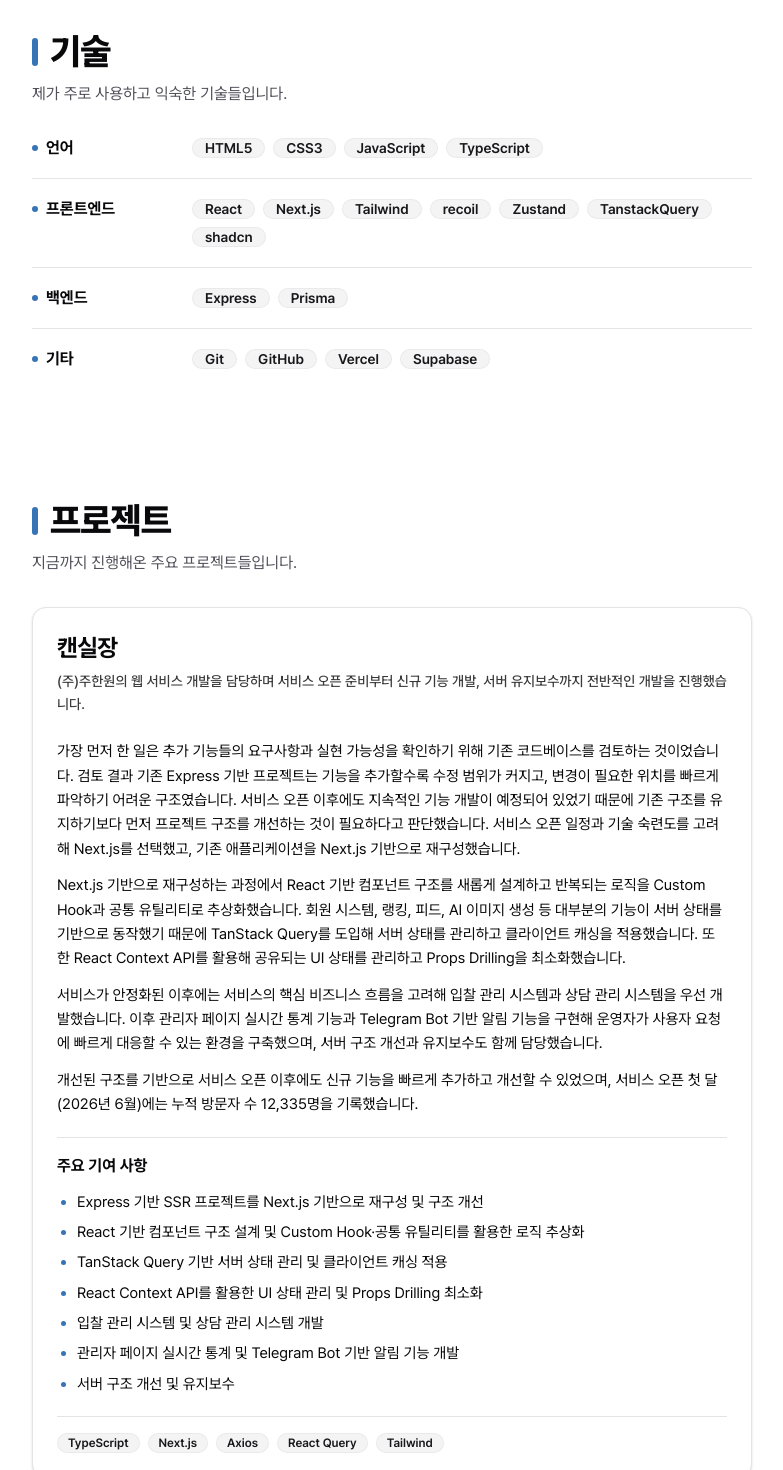
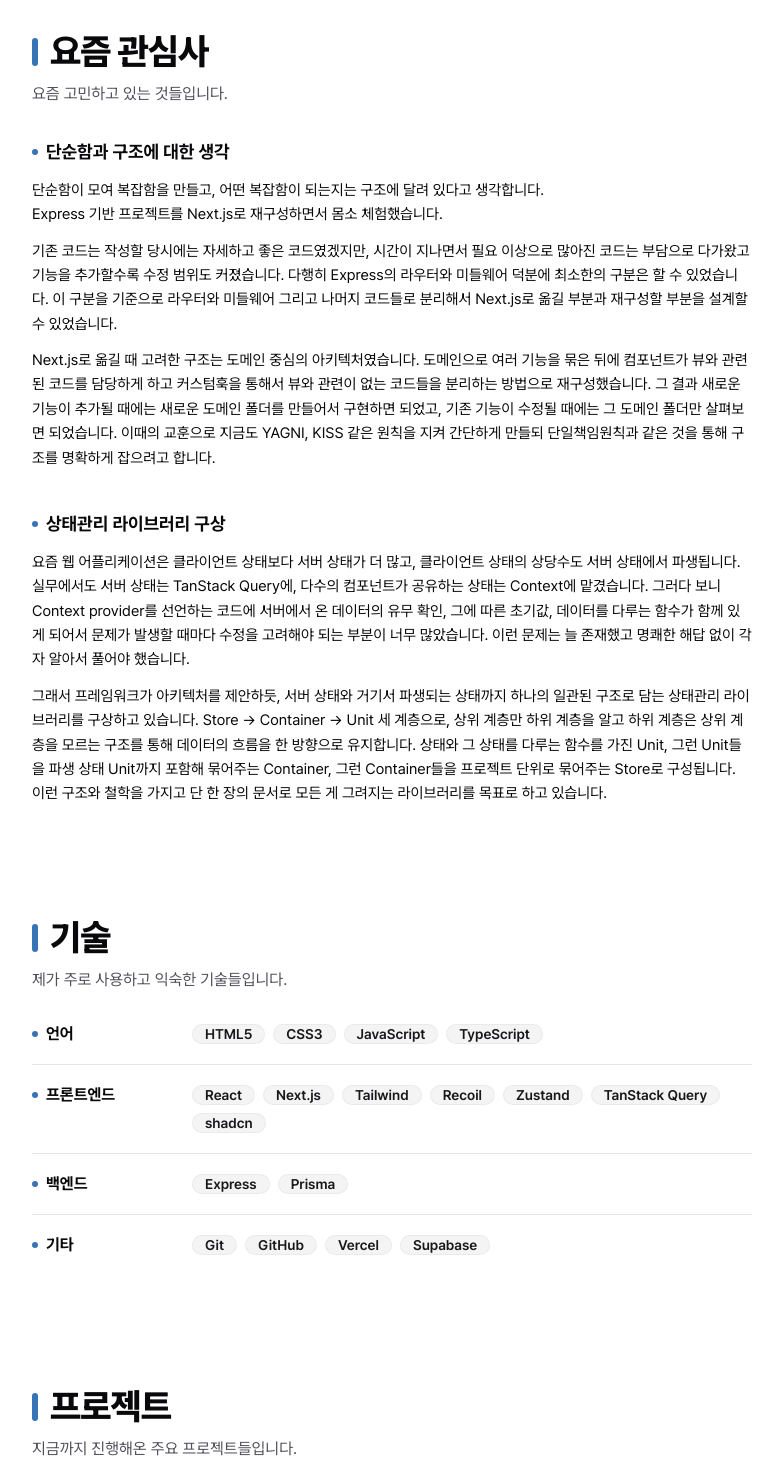
Before and after one commit to DL-Berkey/MyPortfolio, a Next.js app: page / in a window 1280 px wide. Shown: the part 580-2050 px from the top of the page, without its empty margins (248-1031 px from the left). Built offline with nearby package versions, Linux system fonts and the light colour scheme.

Commit message:
- add: Interest section - edit: refine contents of About.tsx, Skill.tsx, Project.tsx

```diff
--- a/app/page.tsx
+++ b/app/page.tsx
@@ -1,4 +1,5 @@
 import About from "@/components/section/About"
+import Interest from "@/components/section/Interest"
 import Skill from "@/components/section/Skill"
 import Project from "@/components/section/Project"
 
@@ -6,6 +7,7 @@ export default function Page() {
     return (
         <div className="flex flex-col gap-24 py-10 md:gap-28">
             <About />
+            <Interest />
             <Skill />
             <Project />
         </div>
--- a/components/section/About.tsx
+++ b/components/section/About.tsx
@@ -29,12 +29,11 @@ const About = () => {
                 </h1>
                 <div className="flex max-w-xl flex-col gap-3 text-base leading-relaxed break-keep text-foreground sm:text-lg">
                     <p>
-                        작은 아이디어라도 빠르게 구현해 보고, 피드백을 통해
+                        작은 아이디어라도 빠르게 구현해 보고, 피드백을 받아
                         조금씩 개선해 나가는 과정을 좋아합니다.
                     </p>
                     <p>
-                        유지보수가 쉽고, 확장 가능하며, 재사용 가능한 코드를
-                        작성하기 위해 노력합니다.
+                        코드는 간단하게, 구조는 명확하게 만들려고 노력합니다.
                     </p>
                 </div>
             </div>
--- /dev/null
+++ b/components/section/Interest.tsx
@@ -0,0 +1,49 @@
+import SectionTitle from "./SectionTitle"
+
+const interestList = [
+    {
+        title: "단순함과 구조에 대한 생각",
+        content: [
+            "단순함이 모여 복잡함을 만들고, 어떤 복잡함이 되는지는 구조에 달려 있다고 생각합니다.\nExpress 기반 프로젝트를 Next.js로 재구성하면서 몸소 체험했습니다.",
+            "기존 코드는 작성할 당시에는 자세하고 좋은 코드였겠지만, 시간이 지나면서 필요 이상으로 많아진 코드는 부담으로 다가왔고 기능을 추가할수록 수정 범위도 커졌습니다. 다행히 Express의 라우터와 미들웨어 덕분에 최소한의 구분은 할 수 있었습니다. 이 구분을 기준으로 라우터와 미들웨어 그리고 나머지 코드들로 분리해서 Next.js로 옮길 부분과 재구성할 부분을 설계할 수 있었습니다.",
+            "Next.js로 옮길 때 고려한 구조는 도메인 중심의 아키텍처였습니다. 도메인으로 여러 기능을 묶은 뒤에 컴포넌트가 뷰와 관련된 코드를 담당하게 하고 커스텀훅을 통해서 뷰와 관련이 없는 코드들을 분리하는 방법으로 재구성했습니다. 그 결과 새로운 기능이 추가될 때에는 새로운 도메인 폴더를 만들어서 구현하면 되었고, 기존 기능이 수정될 때에는 그 도메인 폴더만 살펴보면 되었습니다. 이때의 교훈으로 지금도 YAGNI, KISS 같은 원칙을 지켜 간단하게 만들되 단일책임원칙과 같은 것을 통해 구조를 명확하게 잡으려고 합니다.",
+        ],
+    },
+    {
+        title: "상태관리 라이브러리 구상",
+        content: [
+            "요즘 웹 어플리케이션은 클라이언트 상태보다 서버 상태가 더 많고, 클라이언트 상태의 상당수도 서버 상태에서 파생됩니다. 실무에서도 서버 상태는 TanStack Query에, 다수의 컴포넌트가 공유하는 상태는 Context에 맡겼습니다. 그러다 보니 Context provider를 선언하는 코드에 서버에서 온 데이터의 유무 확인, 그에 따른 초기값, 데이터를 다루는 함수가 함께 있게 되어서 문제가 발생할 때마다 수정을 고려해야 되는 부분이 너무 많았습니다. 이런 문제는 늘 존재했고 명쾌한 해답 없이 각자 알아서 풀어야 했습니다.",
+            "그래서 프레임워크가 아키텍처를 제안하듯, 서버 상태와 거기서 파생되는 상태까지 하나의 일관된 구조로 담는 상태관리 라이브러리를 구상하고 있습니다. Store → Container → Unit 세 계층으로, 상위 계층만 하위 계층을 알고 하위 계층은 상위 계층을 모르는 구조를 통해 데이터의 흐름을 한 방향으로 유지합니다. 상태와 그 상태를 다루는 함수를 가진 Unit, 그런 Unit들을 파생 상태 Unit까지 포함해 묶어주는 Container, 그런 Container들을 프로젝트 단위로 묶어주는 Store로 구성됩니다. 이런 구조와 철학을 가지고 단 한 장의 문서로 모든 게 그려지는 라이브러리를 목표로 하고 있습니다.",
+        ],
+    },
+]
+
+const Interest = () => {
+    return (
+        <section id="interest" className="scroll-mt-24">
+            <SectionTitle
+                title="요즘 관심사"
+                description="요즘 고민하고 있는 것들입니다."
+            />
+            <div className="mt-8 flex flex-col gap-10">
+                {interestList.map((interest, idx) => (
+                    <div key={idx} className="flex flex-col gap-3">
+                        <div className="flex items-center gap-2">
+                            <span className="size-1.5 rounded-full bg-primary" />
+                            <h3 className="text-lg font-bold">
+                                {interest.title}
+                            </h3>
+                        </div>
+                        <div className="flex flex-col gap-3 text-[15px] leading-relaxed whitespace-pre-line text-foreground">
+                            {interest.content.map((paragraph, i) => (
+                                <p key={i}>{paragraph}</p>
+                            ))}
+                        </div>
+                    </div>
+                ))}
+            </div>
+        </section>
+    )
+}
+
+export default Interest
--- a/components/section/Project.tsx
+++ b/components/section/Project.tsx
@@ -20,36 +20,37 @@ const projectList: ProjectList = [
     {
         title: "캔실장",
         description:
-            "(주)주한원의 웹 서비스 개발을 담당하며 서비스 오픈 준비부터 신규 기능 개발, 서버 유지보수까지 전반적인 개발을 진행했습니다.",
+            "(주)주한원의 웹 서비스를 맡아 서비스 오픈 준비부터 신규 기능 개발, 서버 유지보수까지 전반적으로 담당했습니다.",
         content: [
-            "가장 먼저 한 일은 추가 기능들의 요구사항과 실현 가능성을 확인하기 위해 기존 코드베이스를 검토하는 것이었습니다. 검토 결과 기존 Express 기반 프로젝트는 기능을 추가할수록 수정 범위가 커지고, 변경이 필요한 위치를 빠르게 파악하기 어려운 구조였습니다. 서비스 오픈 이후에도 지속적인 기능 개발이 예정되어 있었기 때문에 기존 구조를 유지하기보다 먼저 프로젝트 구조를 개선하는 것이 필요하다고 판단했습니다. 서비스 오픈 일정과 기술 숙련도를 고려해 Next.js를 선택했고, 기존 애플리케이션을 Next.js 기반으로 재구성했습니다.",
-            "Next.js 기반으로 재구성하는 과정에서 React 기반 컴포넌트 구조를 새롭게 설계하고 반복되는 로직을 Custom Hook과 공통 유틸리티로 추상화했습니다. 회원 시스템, 랭킹, 피드, AI 이미지 생성 등 대부분의 기능이 서버 상태를 기반으로 동작했기 때문에 TanStack Query를 도입해 서버 상태를 관리하고 클라이언트 캐싱을 적용했습니다. 또한 React Context API를 활용해 공유되는 UI 상태를 관리하고 Props Drilling을 최소화했습니다.",
-            "서비스가 안정화된 이후에는 서비스의 핵심 비즈니스 흐름을 고려해 입찰 관리 시스템과 상담 관리 시스템을 우선 개발했습니다. 이후 관리자 페이지 실시간 통계 기능과 Telegram Bot 기반 알림 기능을 구현해 운영자가 사용자 요청에 빠르게 대응할 수 있는 환경을 구축했으며, 서버 구조 개선과 유지보수도 함께 담당했습니다.",
-            "개선된 구조를 기반으로 서비스 오픈 이후에도 신규 기능을 빠르게 추가하고 개선할 수 있었으며, 서비스 오픈 첫 달(2026년 6월)에는 누적 방문자 수 12,335명을 기록했습니다.",
+            "캔실장은 오픈 전까지 외주 개발자가 개발을 진행하던 서비스였고, 회사가 오픈을 준비하는 시점에 채용되어 개발을 이어받았습니다. 가장 먼저 한 일은 추가 기능들의 요구사항과 실현 가능성을 확인하기 위해 기존 코드베이스를 검토하는 것이었습니다. 검토 결과 기존 Express 기반 프로젝트는 기능을 추가할수록 수정 범위가 커지고, 변경이 필요한 위치를 빠르게 파악하기 어려운 구조였습니다. 서비스 오픈 이후에도 지속적인 기능 개발이 예정되어 있었기 때문에 기존 구조를 유지하기보다 먼저 프로젝트 구조를 개선하는 것이 필요하다고 판단했습니다. 서비스 오픈 일정과 기술 숙련도를 고려해 Next.js를 선택했고, 기존 어플리케이션을 Next.js로 재구성했습니다.",
+            "Next.js로 재구성하는 과정에서 React 컴포넌트 구조를 새롭게 설계하고 반복되는 로직을 Custom Hook과 공통 유틸리티로 추상화했습니다. 회원 시스템, 랭킹, 피드, AI 이미지 생성 등 대부분의 기능이 서버 상태 중심으로 동작했기 때문에 TanStack Query를 도입해 서버 상태를 관리했습니다. 또한 React Context API를 활용해 공유되는 UI 상태를 관리하고 Props Drilling을 최소화했습니다.",
+            "서비스가 안정화된 이후에는 서비스의 핵심 비즈니스 흐름을 고려해 입찰 관리 시스템과 상담 관리 시스템을 우선 개발했습니다. 이후 관리자 페이지 실시간 통계 기능과 Telegram Bot 알림 기능을 구현해 운영자가 사용자 요청에 빠르게 대응할 수 있는 환경을 구축했으며, 서버 구조 개선과 유지보수도 함께 담당했습니다.",
+            "개선된 구조 덕분에 서비스 오픈 이후에도 신규 기능을 빠르게 추가할 수 있었습니다. 서비스는 오픈 첫 달(2026년 6월)에 방문자 12,335명을 기록했습니다.",
         ],
         contributions: [
-            "Express 기반 SSR 프로젝트를 Next.js 기반으로 재구성 및 구조 개선",
-            "React 기반 컴포넌트 구조 설계 및 Custom Hook·공통 유틸리티를 활용한 로직 추상화",
-            "TanStack Query 기반 서버 상태 관리 및 클라이언트 캐싱 적용",
+            "Express 프로젝트를 Next.js로 재구성 및 구조 개선",
+            "React 컴포넌트 구조 설계 및 Custom Hook·공통 유틸리티를 활용한 로직 추상화",
+            "TanStack Query를 활용한 서버 상태 관리 및 캐싱 적용",
             "React Context API를 활용한 UI 상태 관리 및 Props Drilling 최소화",
             "입찰 관리 시스템 및 상담 관리 시스템 개발",
-            "관리자 페이지 실시간 통계 및 Telegram Bot 기반 알림 기능 개발",
+            "관리자 페이지 실시간 통계 및 Telegram Bot 알림 기능 개발",
             "서버 구조 개선 및 유지보수",
         ],
-        tags: ["TypeScript", "Next.js", "Axios", "React Query", "Tailwind"],
+        tags: ["TypeScript", "Next.js", "Axios", "TanStack Query", "Tailwind"],
+        link: "https://www.cansiljang.co.kr/",
     },
     {
         title: "상세한장",
         description:
             "온라인 쇼핑몰 운영자가 상품 상세이미지를 제작하는 과정에서 발생하는 불편함을 개선하기 위한 운영툴을 개발했습니다.",
         content: [
-            "기존에는 상품 상세이미지를 제작하기 위해 디자인 툴을 사용해야 했지만, 모든 운영자가 디자인 툴에 익숙하지 않았고 제작자에 따라 결과물의 형태가 달라지는 문제가 있었습니다. 이를 개선하기 위해 상품 상세이미지의 구조를 섹션 단위로 정의하고 관리하는 방식을 설계했습니다.",
-            "각 섹션은 이미지와 텍스트로 구성되며, 여러 섹션을 조합해 하나의 상세이미지를 생성할 수 있도록 구현했습니다. 이를 통해 디자인 경험이 부족한 사용자도 정해진 구조 안에서 일관된 형태의 상세이미지를 제작할 수 있도록 개선했습니다.",
-            "또한 운영 과정에서 발생하는 이미지 수정 작업을 효율화하기 위해 AI 기반 이미지 수정 및 변형 기능을 추가했습니다. 별도의 디자인 툴 없이 운영툴 내에서 생성된 이미지를 수정할 수 있도록 구현했으며, 프로젝트 단위로 작업을 관리하고 사용자가 작업 내용을 저장할 수 있는 버전 관리 기능을 구현해 특정 시점의 작업 상태로 복원할 수 있도록 구성했습니다.",
+            "기존에는 상품 상세이미지를 제작하기 위해 외부 디자인 툴을 사용해야 했지만, 운영자마다 숙련도가 달랐고 사람에 따라 결과물의 형태가 달라지는 문제가 있었습니다. 이를 개선하기 위해 상품 상세이미지의 구조를 섹션 단위로 정의하고 관리하는 방식을 설계했습니다.",
+            "각 섹션은 이미지와 텍스트로 구성되며, 여러 섹션을 조합해 하나의 상세이미지를 생성할 수 있도록 구현했습니다. 덕분에 디자인 경험이 부족한 운영자도 정해진 구조 안에서 일관된 형태의 상세이미지를 제작할 수 있게 됐습니다.",
+            "또한 운영 과정에서 발생하는 이미지 수정 작업을 효율화하기 위해 AI 기반 이미지 수정 및 변형 기능을 추가했습니다. 별도의 디자인 툴 없이 운영툴 내에서 생성된 이미지를 수정할 수 있도록 구현했으며, 프로젝트 단위로 작업을 관리하고 사용자가 작업 내용을 저장할 수 있는 버전 관리 기능을 더해 특정 시점의 작업 상태로 복원할 수 있게 했습니다.",
         ],
         contributions: [
-            "상품 상세이미지 제작 과정 분석 및 섹션 기반 데이터 구조 설계",
-            "이미지·텍스트 기반 상세이미지 생성 기능 개발",
+            "상품 상세이미지 제작 과정 분석 및 섹션 단위 데이터 구조 설계",
+            "이미지·텍스트 조합 상세이미지 생성 기능 개발",
             "AI 기반 이미지 수정 및 변형 기능 구현",
             "프로젝트 단위 작업 관리 구조 설계",
             "작업 저장 및 이전 상태 복원 기능 개발",
@@ -58,15 +59,15 @@ const projectList: ProjectList = [
     },
     {
         title: "바이북",
-        description: "(주) 엠에스이씨엠의 요청으로 제작한 웹 서비스입니다.",
+        description: "(주)엠에스이씨엠의 요청으로 제작한 웹 서비스입니다.",
         content: [
             "내부 개발 인력이 없는 클라이언트의 의뢰로, 혼자서 기획, 디자인, 개발, 배포한 서비스입니다.",
-            "클라이언트 측이 구체적인 디자인·기능 방향을 제시하기 어려워, 기능 단위로 빠르게 개발하고 피드백을 받아 개선하는 방식으로 개발을 진행했습니다.",
+            "클라이언트 측이 구체적인 디자인·기능 방향을 제시하기 어려워, 기능 단위로 빠르게 개발하고 피드백을 받아 개선하는 방식으로 진행했습니다.",
         ],
         tags: [
             "TypeScript",
             "Next.js",
-            "React Query",
+            "TanStack Query",
             "Tailwind",
             "React Hook Form",
             "Zod",
--- a/components/section/Skill.tsx
+++ b/components/section/Skill.tsx
@@ -13,9 +13,9 @@ const skillDataList = [
             "React",
             "Next.js",
             "Tailwind",
-            "recoil",
+            "Recoil",
             "Zustand",
-            "TanstackQuery",
+            "TanStack Query",
             "shadcn",
         ],
     },
--- a/lib/config.ts
+++ b/lib/config.ts
@@ -4,6 +4,7 @@ export const siteConfig = {
     github: "https://github.com/DL-Berkey",
     navList: [
         { id: "about", label: "소개" },
+        { id: "interest", label: "관심사" },
         { id: "skill", label: "기술" },
         { id: "project", label: "프로젝트" },
     ],
```
